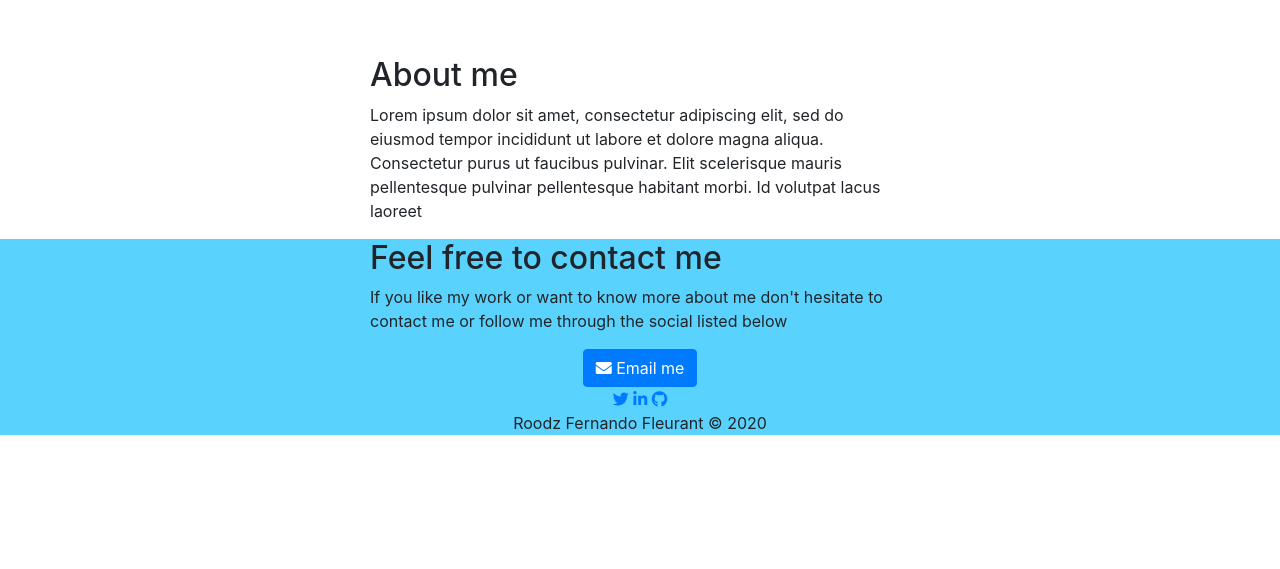
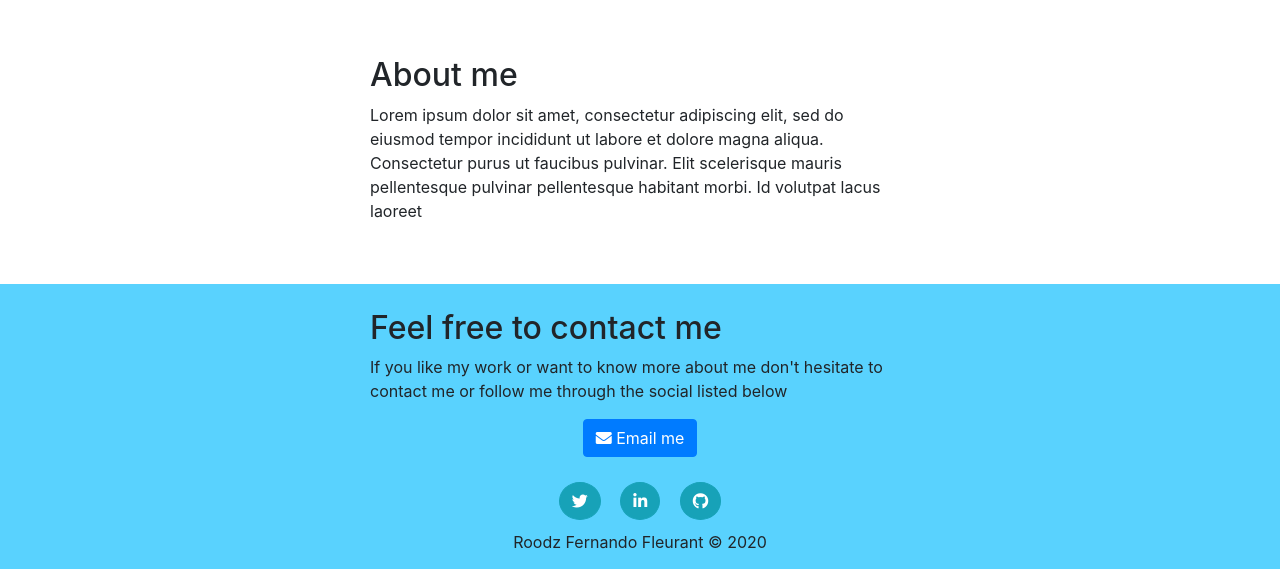
Before and after one commit to RoodzFernando/portfolio, a PHP site: page / in a window 1280 px wide. Shown: the part 1953-2522 px from the top of the page. Before the commit the page ends 2388 px from the top, so only its background shows below. Run offline with PHP 8.4, Linux system fonts and the light colour scheme; some libraries are stand-ins or nearby versions.

Commit message:
Add styling for the footer

```diff
--- a/index.html
+++ b/index.html
@@ -115,7 +115,7 @@
     </div>
 
     <div class="container">
-        <div class="row">
+        <div class="row my_bio">
             <div class="offset-lg-3  col-lg-6">
                 <h2>About me</h2>
                 <p>Lorem ipsum dolor sit amet, consectetur adipiscing elit, sed do eiusmod tempor incididunt ut labore et dolore magna aliqua. Consectetur purus ut faucibus pulvinar. Elit scelerisque mauris pellentesque pulvinar pellentesque habitant morbi.
@@ -137,11 +137,11 @@
                 </div>
             </div>
             <div class="row">
-                <div class="offset-lg-3  col-lg-6">
+                <div class="offset-lg-3  col-lg-6 footer-links">
                     <div style="text-align: center;">
-                        <a href="#"><i class="fab fa-twitter"></i></a>
-                        <a href="#"><i class="fab fa-linkedin-in"></i></a>
-                        <a href="#"><i class="fab fa-github"></i></a> <br>
+                        <a class="btn btn-info" target="_blank" href="https://twitter.com/RoodzFernando"><i class="fab fa-twitter"></i></a>
+                        <a class="btn btn-info" target="_blank" href="https://www.linkedin.com/in/roodz-fernando-fleurant/"><i class="fab fa-linkedin-in"></i></a>
+                        <a class="btn btn-info" target="_blank" href="https://github.com/RoodzFernando"><i class="fab fa-github"></i></a> <br>
                         <span>Roodz Fernando Fleurant &copy; 2020</span>
                     </div>
                 </div>
--- a/style.css
+++ b/style.css
@@ -16,6 +16,7 @@ body header nav {
 body header .container {
   position: relative;
   bottom: 60px;
+  z-index: 20;
 }
 
 body header .container .jumbotron {
@@ -34,7 +35,6 @@ body .projects-bg {
   background-color: #136f63;
   position: relative;
   bottom: 60px;
-  z-index: -10;
   padding-top: 100px;
   padding-bottom: 15px;
 }
@@ -97,7 +97,31 @@ body .projects .project-img:nth-child(even) img {
      object-fit: cover;
 }
 
+body .my_bio {
+  margin-bottom: 45px;
+}
+
 body footer {
   background-color: #59d2fe;
+  padding-top: 25px;
+}
+
+body footer .footer-links {
+  margin-top: 25px;
+  margin-bottom: 15px;
+}
+
+body footer .footer-links div .btn {
+  border-radius: 50%;
+}
+
+body footer .footer-links div .btn:nth-child(2) {
+  margin-left: 15px;
+  margin-right: 15px;
+}
+
+body footer .footer-links div span {
+  display: block;
+  margin-top: 10px;
 }
 /*# sourceMappingURL=style.css.map */
--- a/style.scss
+++ b/style.scss
@@ -6,27 +6,17 @@ $white: #fff;
     body {
         margin: 0;
         header {
-        // position: relative;
             height: 100vh;
-        // border: 1px solid maroon;
-        // margin: 0;
             nav {
                 height: 150px;
-            // clip-path: polygon(0 0, 100% 0, 100% 23%, 0 35%);
                 clip-path: polygon(0 0, 100% 0, 100% 75%, 0 100%);
                 background-color: $header-color;
-            // border: 1px solid #000;
             }
-        // border: 1px solid red;
-        // position: relative;
             .container {
-            // height: 100%;
                 position: relative;
                 bottom: 60px;
+                z-index: 20;
                 .jumbotron {
-                // border: 1px solid #000;
-                // position: absolute;
-                // bottom: 10px;
                     height: 90vh;
                     text-align: center;
                     background-image: url('./images/jumbo-background.jpg');
@@ -38,13 +28,10 @@ body {
             }
         }
         .projects-bg {
-        // clip-path: polygon(0 13%, 100% 0, 100% 100%, 0% 100%);
             clip-path: polygon(0 4%, 100% 2%, 100% 100%, 0% 100%);
             background-color: $projects-color;
-        // border: 1px solid red;
             position: relative;
             bottom: 60px;
-        z-index: -10;
             padding-top: 100px;
             padding-bottom: 15px;
         }
@@ -64,18 +51,15 @@ body {
                     text-align: center;
                 }
                 .btn-info:nth-child(2) {
-                // border: 1px solid red;
                     svg {
                         fill: $white;
                         font-size: 2.1rem;
                         font-weight: 400;
                         width: 140px;
-                    // text-align: center;
                     }
                 }
             }
             .project-img:nth-child(odd) {
-            // border: 1px solid red;
                 padding: 0;
                 img {
                     border-radius: 15px 0 0 15px;
@@ -85,7 +69,6 @@ body {
                 }
             }
             .project-img:nth-child(even) {
-            // border: 1px solid red;
                 padding: 0;
                 img {
                     border-radius: 0 15px 15px 0;
@@ -95,7 +78,28 @@ body {
                 }
             }
         }
+        .my_bio {
+            margin-bottom: 45px;
+        }
         footer {
             background-color: $footer-color;
+            padding-top: 25px;
+            .footer-links {
+                margin-top: 25px;
+                margin-bottom: 15px;
+                div {
+                    .btn {
+                        border-radius: 50%;
+                    }
+                    .btn:nth-child(2) {
+                        margin-left: 15px;
+                        margin-right: 15px;
+                    }
+                    span {
+                        display: block;
+                        margin-top: 10px;
                     }
                 }
+            }
+        }
+    }
```
Also changed, not shown: 1 other file. Lines whose indentation alone changed are shown as unchanged.
